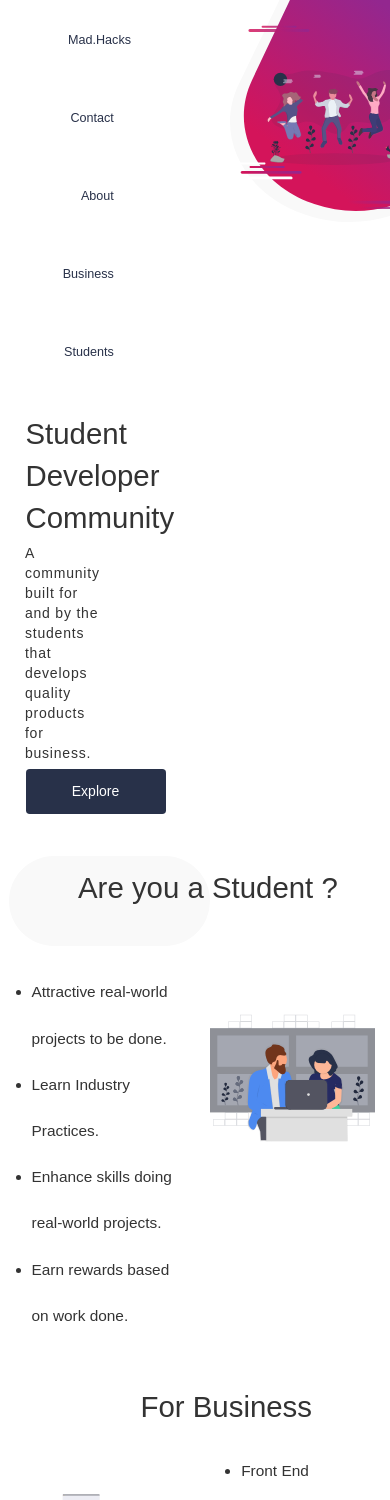
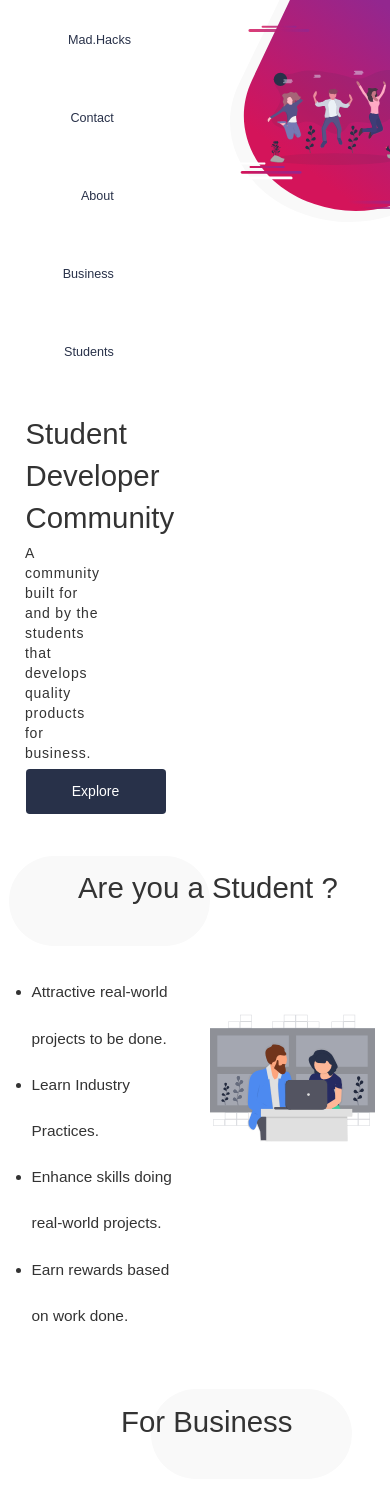
Before and after one commit to mad-hacks/madhacks-webapp, a Vue app: page /#/ in a window 390 px wide. Shown: the top 1500 px of the page. Built offline with nearby package versions, Linux system fonts and the light colour scheme; a web font is replaced by a local one.

Commit message:
Spacing fixes for tablet view :smiley:

```diff
--- a/src/assets/css/welcome.css
+++ b/src/assets/css/welcome.css
@@ -132,6 +132,15 @@
   background-image: url('../images/serviceshadow.svg');
   background-repeat: no-repeat;
   background-position-x: 5%;
+  width: 100%;
+  height: 200px;
+  margin-bottom: 1%;
+}
+
+.mhacks-mid-bg-business{
+  background-image: url('../images/serviceshadow.svg');
+  background-repeat: no-repeat;
+  background-position-x: 80%;
   width: 100%;
   height: 200px;
   margin-bottom: 1%;
@@ -443,8 +452,8 @@
 }
 
 /* Media Queries */
-/* Laptop screens(upto 1366 px) */
-@media only screen and (max-width: 1366px){
+/* Laptop screens(upto 1400 px) */
+@media only screen and (max-width: 1400px){
   .mhacks-tn-left-logo {
     padding: 15px 10px;
     padding-top: 16px;
@@ -488,8 +497,12 @@
     height: 48px;
   }
 
-  .mhacks-mid-bg{
+  .mhacks-mid-bg, .mhacks-mid-bg-business{
     height: 130px;
+  }
+
+  .mhacks-mid-bg-business{
+    margin-top: 6%;
   }
 
   .mhacks-mid-header{
@@ -499,7 +512,8 @@
 
   .mhacks-mid-header-business{
     font-size: 3em;
-    padding-top: 10%;
+    padding-top: 3%;
+    padding-right: 25%;
   }
 
   .mhacks-mid-ft{
@@ -711,7 +725,7 @@
     font-size: 2.9em;
   }
 
-  .mhacks-mid-bg{
+  .mhacks-mid-bg, .mhacks-mid-bg-features{
     height: 120px;
   }
 
@@ -911,7 +925,7 @@
     font-size: 2.7em;
   }
 
-  .mhacks-mid-bg{
+  .mhacks-mid-bg, .mhacks-mid-bg-business{
     height: 130px;
     margin-top: 5vh;
   }
@@ -932,13 +946,13 @@
     height: 280px;
   }
 
+  .mhacks-features-section{
+    margin-top: 5%;
+  }
+
   .mhacks-mid-mission-bg{
     height: 120px;
   }
-
-  /* .mhacks-mid-container{
-    margin-left: 10%;
-  } */
 
   .mhacks-mid-ft-list-name{
     font-size: 1.2em;
@@ -957,8 +971,16 @@
     width: 100%;
   }
 
+  .mhacks-mid-team-card{
+    margin-bottom: -10%;
+  }
+
   .mhacks-mid-mission-sec-bg{
     width: 860px;
+  }
+
+  .mhacks-last-contact-input-header{
+    margin-top: 60%;
   }
 
   .mhacks-last-contact-input {
@@ -975,10 +997,17 @@
 
   .mhacks-last-contact-bg{
     height: 80px;
+    margin-top: 20%;
+    margin-bottom: -10%;
+  }
+
+  .mhacks-last-contact-input-bg{
+    margin-top: 62%;
   }
 
   .mhacks-last-contact-header{
     font-size: 2.6em;
+    padding-top: 2%;
   }
 }
 
@@ -1045,7 +1074,7 @@
     font-size: 2.3em;
   }
 
-  .mhacks-mid-bg{
+  .mhacks-mid-bg, .mhacks-mid-bg-business{
     height: 110px;
   }
 
@@ -1133,7 +1162,7 @@
     font-size: 2.1em;
   }
 
-  .mhacks-mid-bg{
+  .mhacks-mid-bg, .mhacks-mid-bg-business{
     height: 90px;
   }
 
--- a/src/components/pageComponents/Welcome.vue
+++ b/src/components/pageComponents/Welcome.vue
@@ -62,9 +62,7 @@
     <div class="row">
       <div class="col-xs-12 col-sm-12 col-md-12 col-lg-12">
         <div class="mhacks-mid-bg">
-          <center>
             <div class="mhacks-mid-header">Are you a Student ?</div>
-          </center>
         </div>
       </div>
     </div>
@@ -101,10 +99,8 @@
     <!-- For Business section -->
     <div class="row">
       <div class="col-xs-12 col-sm-12 col-md-12 col-lg-12">
-        <div>
-          <center>
+        <div class="mhacks-mid-bg-business">
             <div class="mhacks-mid-header-business">For Business</div>
-          </center>
         </div>
       </div>
     </div>
@@ -141,7 +137,7 @@
       </div>
     </div>
     <!-- Features Section -->
-    <div class="row">
+    <div class="row mhacks-features-section">
       <!-- Image Section -->
       <div class="col-xs-6 col-sm-6 col-md-6 col-lg-6">
         <div class="mhacks-mid-ft"></div>
```
